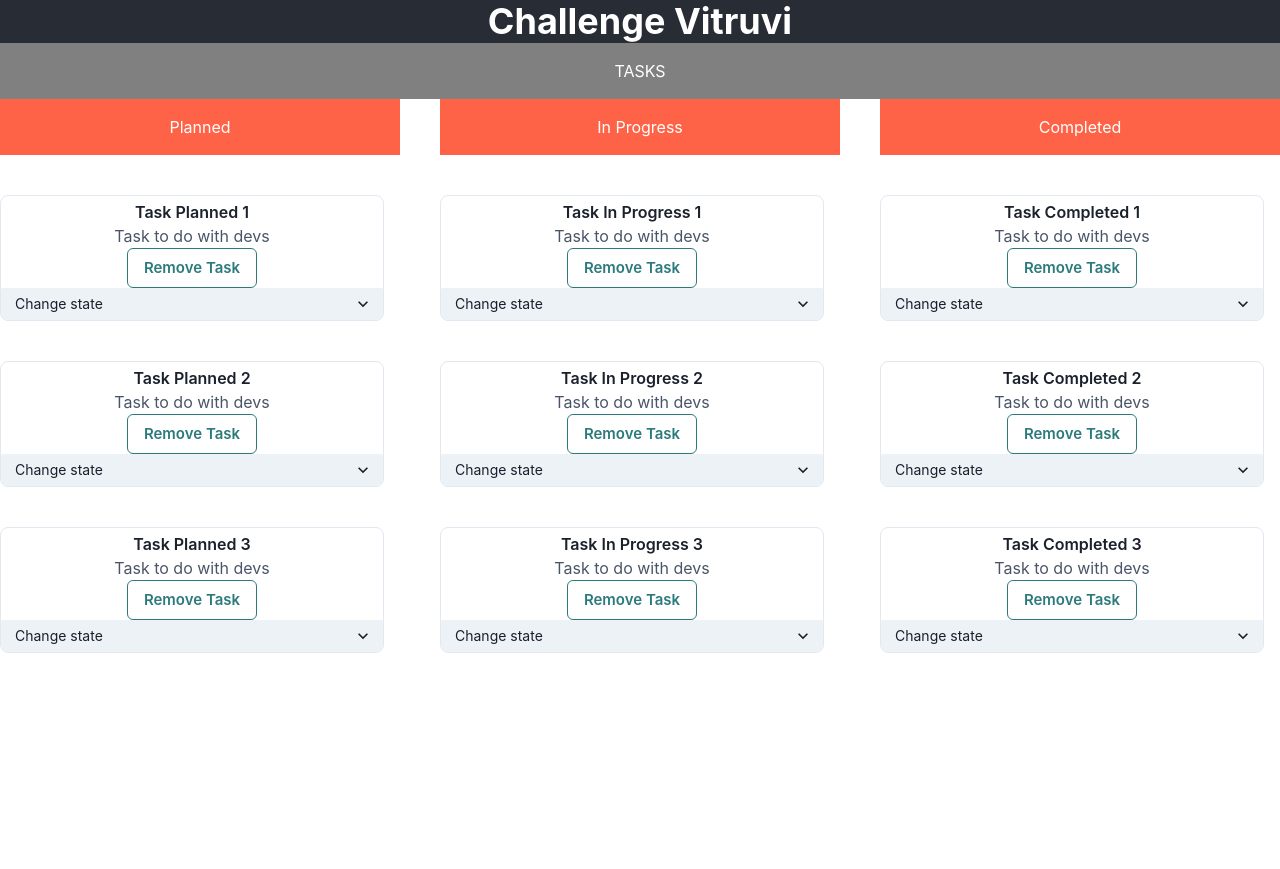
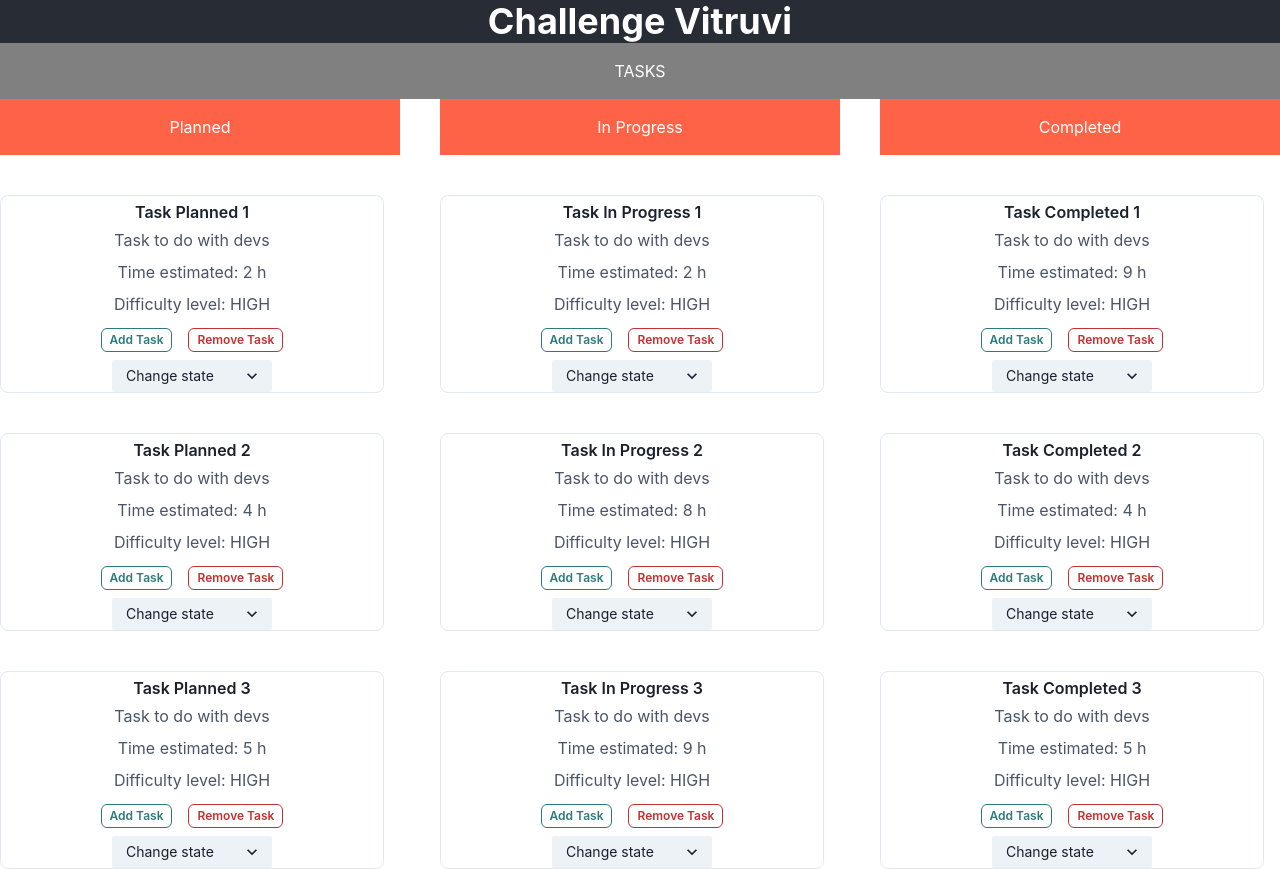
Before and after one commit to NicoMoli/challenge-vitruvi, a React (Create React App) app: page / in a window 1280 px wide. Before the commit the page ends 800 px from the top, so only its background shows below. Built offline with nearby package versions, Linux system fonts and the light colour scheme.

Commit message:
Customize cards task

```diff
--- a/src/App.js
+++ b/src/App.js
@@ -80,6 +80,9 @@ function App() {
     },
   ];
 
+  //TODO: add Wrap component
+  // Add Modal to create new task
+
   return (
     <ChakraProvider>
       <div className="App">
--- a/src/components/cardTask.js
+++ b/src/components/cardTask.js
@@ -1,6 +1,6 @@
-import { Box, Button, SimpleGrid, Select } from "@chakra-ui/react";
+import { Box, Button, SimpleGrid, Select, Center } from "@chakra-ui/react";
 
-export const CardTask = ({ tasks, columnTitle, cardStatus }) => {
+export const CardTask = ({ tasks, columnTitle, cardStatus}) => {
   return (
     <SimpleGrid columns={[1, null, 1]} spacing="40px">
       <Box bg="tomato" w="100%" p={4} color="white">
@@ -10,7 +10,7 @@ export const CardTask = ({ tasks, columnTitle, cardStatus }) => {
       {tasks
         .filter((c) => c.statusId === cardStatus)
         .map((item) => (
-          <Box maxW="sm" borderWidth="1px" borderRadius="lg" overflow="hidden">
+          <Box key={item.id} maxW="sm" borderWidth="1px" borderRadius="lg" overflow="hidden">
             <Box
               mt="1"
               fontWeight="semibold"
@@ -20,13 +20,23 @@ export const CardTask = ({ tasks, columnTitle, cardStatus }) => {
             >
               {item.name}
             </Box>
-            <Box color="gray.600">{item.description}</Box>
-            <Button colorScheme="teal" variant="outline" fontSize={15}>
+            <Box p={1} color="gray.600">{item.description}</Box>
+            <Box p={1} color="gray.600"> Time estimated: {item.estimated} h</Box>
+            <Box p={1} color="gray.600">
+              Difficulty level:  HIGH
+            </Box>
+
+            <Button colorScheme="teal" variant="outline" m={2} size="xs">
+              {" "}
+              Add Task
+            </Button>
+            <Button colorScheme="red" variant="outline" m={2} size="xs">
               {" "}
               Remove Task
             </Button>
 
-            <Select size="sm" variant="filled" placeholder="Change state">
+            <Center>
+              <Select size="sm" width={40} variant="filled" placeholder="Change state">
                 <option
                   disabled={cardStatus === 1 ? true : false}
                   value="option1"
@@ -46,6 +56,7 @@ export const CardTask = ({ tasks, columnTitle, cardStatus }) => {
                   Completed
                 </option>
               </Select>
+            </ Center>
           </Box>
         ))}
     </SimpleGrid>
```
Lines whose indentation alone changed are shown as unchanged.
